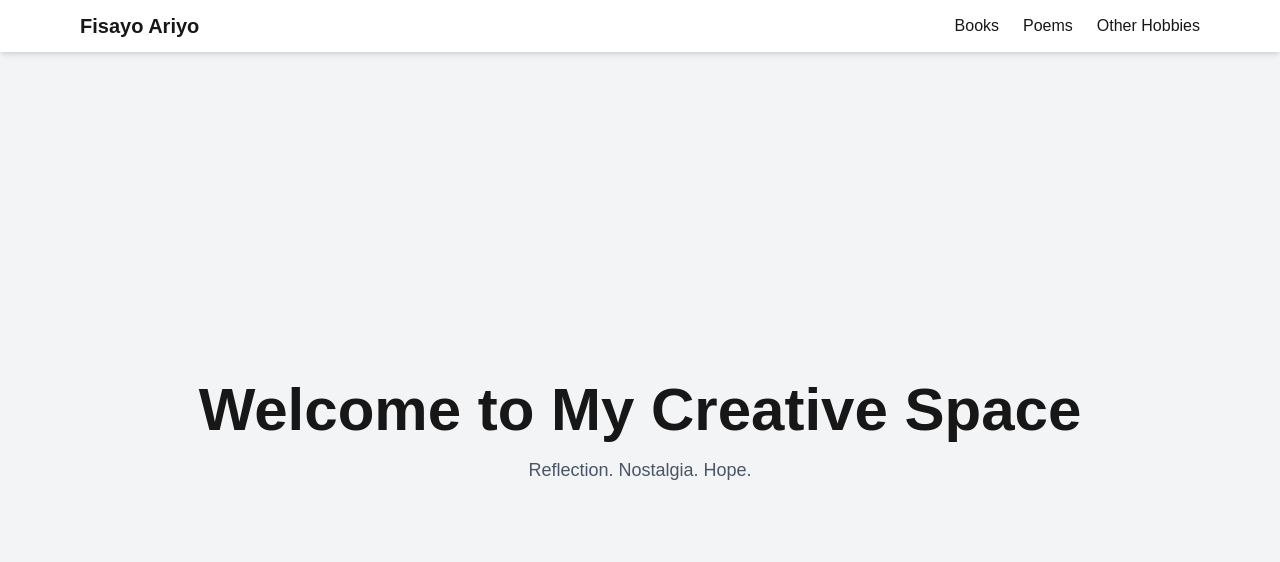
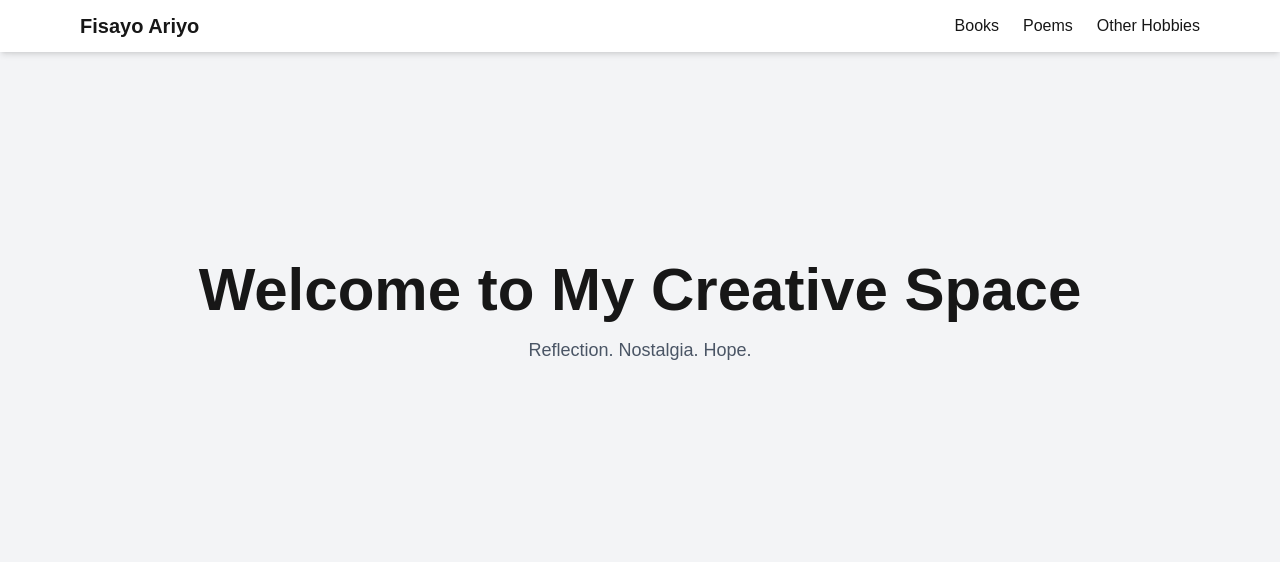
Before and after one commit to fisayoariyo/fisayoariyo, a Next.js app: page / in a window 1280 px wide. Shown: the top 562 px of the page. Built offline with nearby package versions, Linux system fonts and the light colour scheme; no server answers; the database is empty.

Commit message:
created types folder

```diff
--- a/app/page.tsx
+++ b/app/page.tsx
@@ -1,4 +1,4 @@
-import Header from '@/components/Header';
+import Header from "@/components/Header";
 import PoemCarousel from "@/components/PoemCarousel";
 
 export default function Home() {
@@ -7,7 +7,7 @@ export default function Home() {
       <Header />
 
       <div className="pt-28 px-4 max-w-6xl mx-auto space-y-16">
-        <section className="h-[80vh] flex flex-col justify-center text-center">
+        <section className="min-h-[50vh] flex flex-col justify-center text-center">
           <h1 className="text-4xl md:text-6xl font-bold mb-4">
             Welcome to My Creative Space
           </h1>
```
